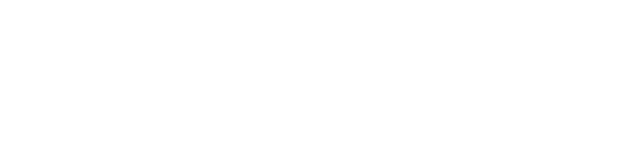
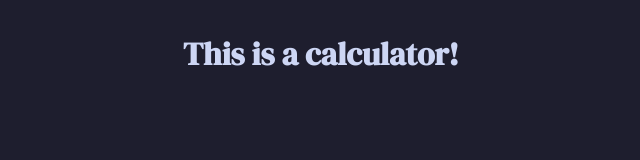
Before and after one commit to DavoReds/odin-calculator, a plain HTML site: page index.html in a window 1280 px wide. Shown: the whole page, without its empty margins (319-959 px from the left). Drawn offline with Linux system fonts and the light colour scheme.

Commit message:
Add basic page styling
The colorscheme is based on Catppuccin Mocha.
The font families are DM Sans for regular texts and DM Serif Display for
headings.

```diff
--- a/index.html
+++ b/index.html
@@ -7,5 +7,9 @@
     <link href="style.css" rel="stylesheet" />
     <script src="script.js" defer></script>
   </head>
-  <body></body>
+  <body>
+    <div class="container">
+      <h1 class="page-title">This is a calculator!</h1>
+    </div>
+  </body>
 </html>
--- a/style.css
+++ b/style.css
@@ -0,0 +1,57 @@
+@import url("https://fonts.googleapis.com/css2?family=DM+Sans:ital,opsz,wght@0,9..40,400;0,9..40,700;1,9..40,400;1,9..40,700&family=DM+Serif+Display&display=swap");
+
+:root {
+  --ff-heading: "DM Serif Display", serif;
+  --ff-text: "DM Sans", sans-serif;
+
+  --clr-background: #1e1e2e;
+  --clr-text: #cdd6f4;
+  --clr-accent: #f5c2e7;
+  --clr-black: #181825;
+}
+
+*,
+*::before,
+*::after {
+  box-sizing: border-box;
+}
+
+* {
+  margin: 0;
+  padding: 0;
+  font-family: inherit;
+  color: inherit;
+}
+
+::-moz-selection {
+  color: var(--clr-black);
+  background: var(--clr-accent);
+}
+
+::selection {
+  color: var(--clr-black);
+  background: var(--clr-accent);
+}
+
+body {
+  background: var(--clr-background);
+  color: var(--clr-text);
+  font-family: var(--ff-text);
+}
+
+h1,
+h2,
+h3,
+h4,
+h5,
+h6 {
+  font-family: var(--ff-heading);
+}
+
+.container {
+  margin-top: 2rem;
+}
+
+.page-title {
+  text-align: center;
+}
```
